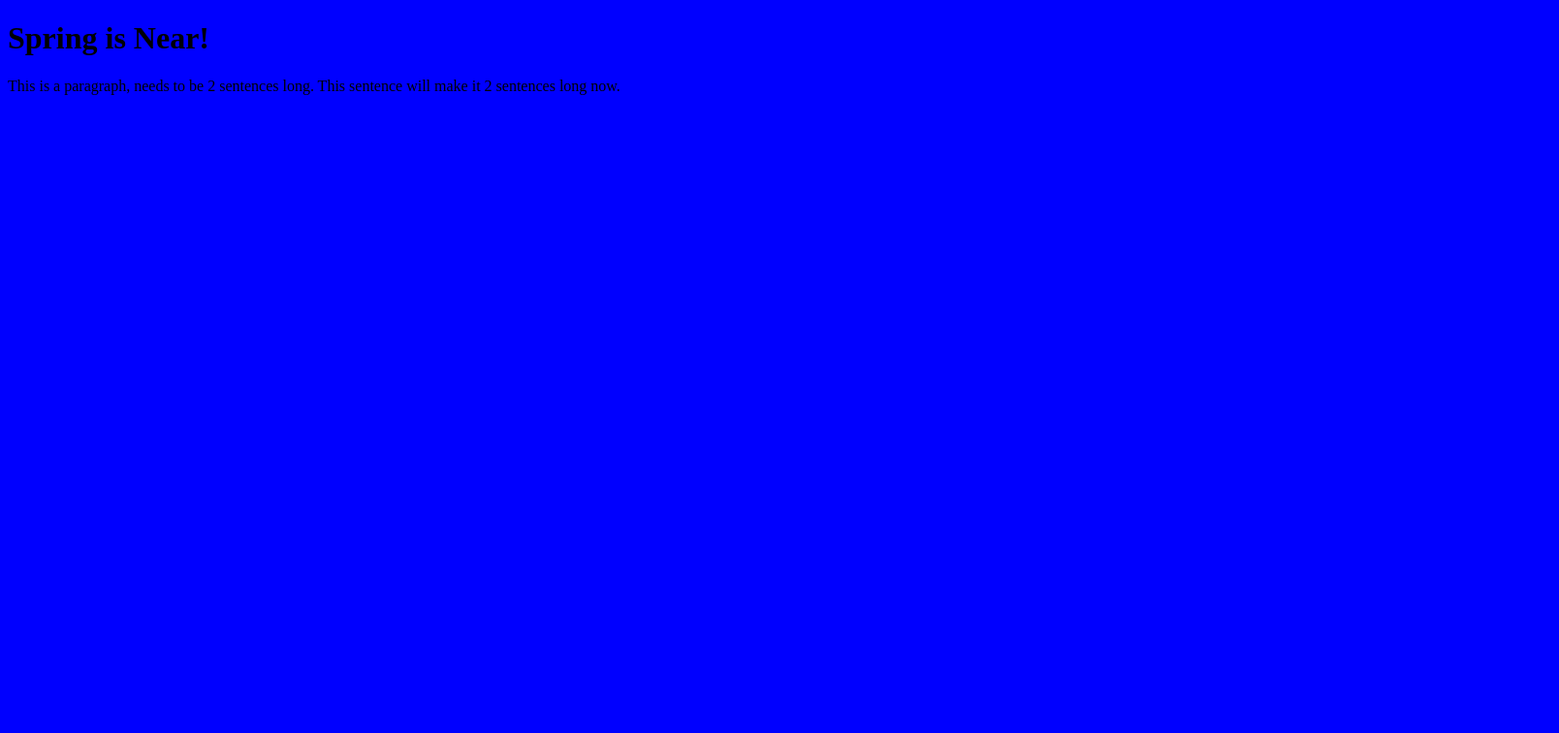
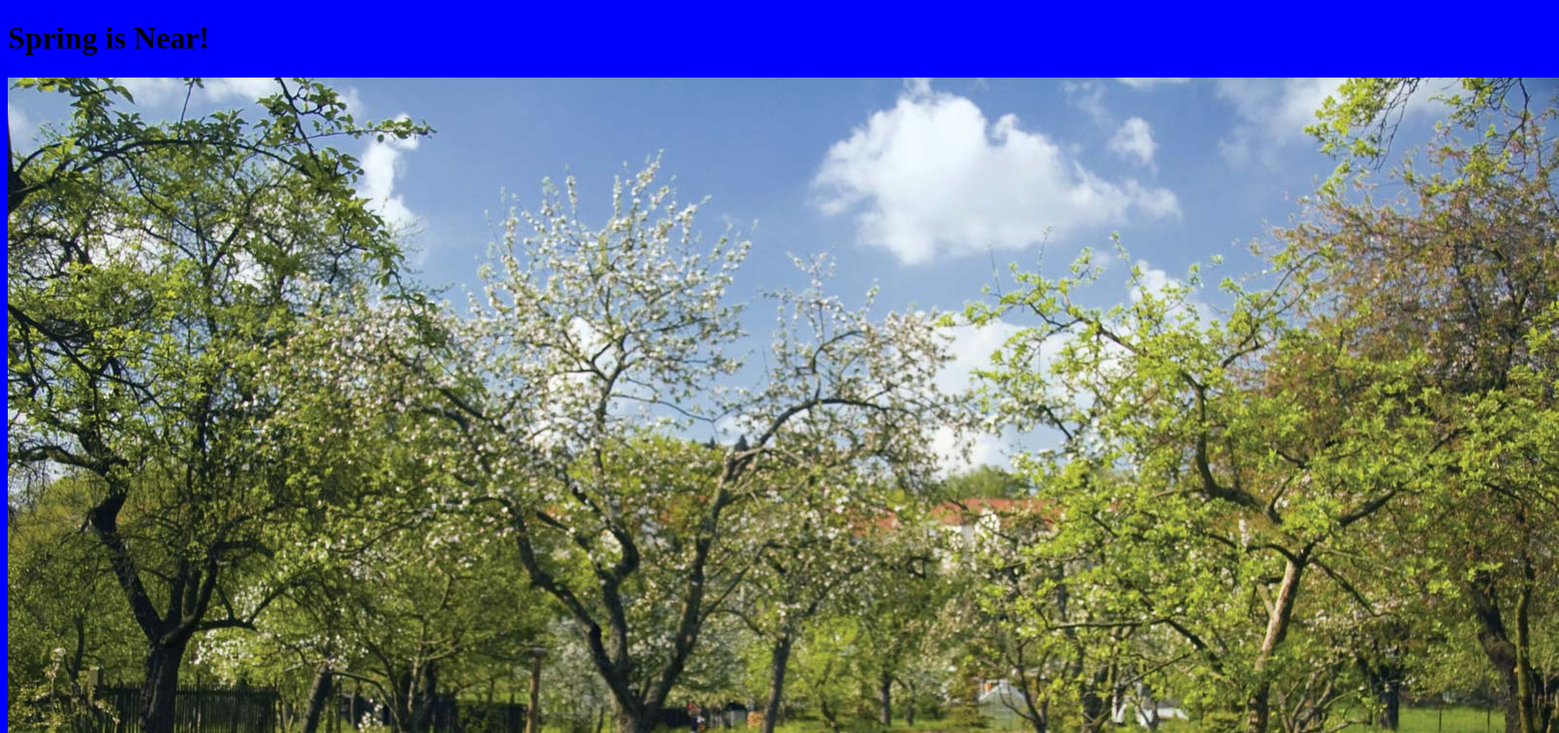
Before and after one commit to Cosmicpix/Spring, a plain HTML site: page index.html in a window 1280 px wide. Shown: the top 756 px of the page at 97% size, 1608 px wide, since content can reach past the window. Drawn offline with Linux system fonts and the light colour scheme; files whose address does not match are found by name.

Commit message:
replaced paragraph with an image

```diff
--- a/index.html
+++ b/index.html
@@ -7,6 +7,6 @@
   </head>
   <body>
     <h1>Spring is Near!</h1>
-    <p>This is a paragraph, needs to be 2 sentences long. This sentence will make it 2 sentences long now.</p>
+    <img src="C:\Users\Dill\Desktop\GitPractice\Spring-flowers-fruit-trees-bloom.jpg" alt="">
   </body>
 </html>
```
Also changed, not shown: Spring-flowers-fruit-trees-bloom.jpg (added).
